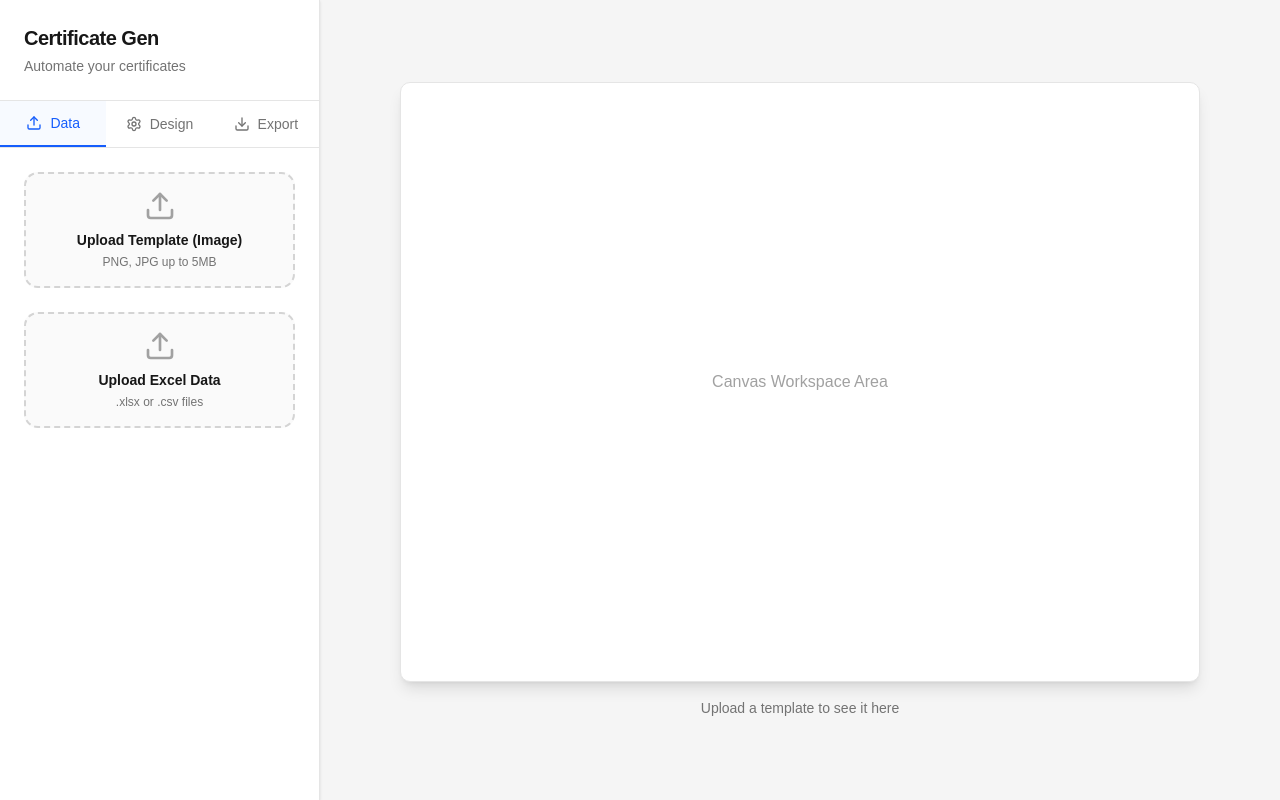
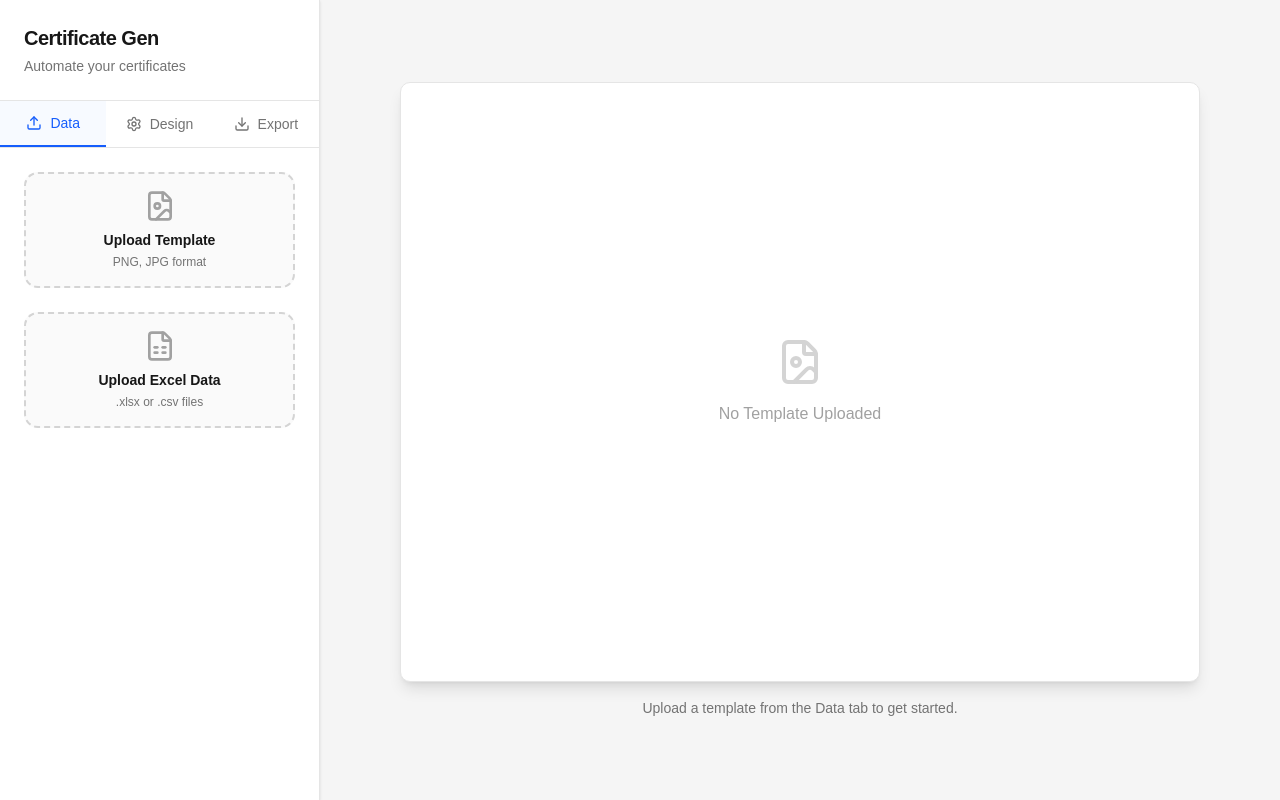
Before and after one commit to Aldi-H/certi, a Next.js app: page / in a window 1280 px wide. Built offline with nearby package versions, Linux system fonts and the light colour scheme.

Commit message:
feat: implement useEditorState hook for managing template image and Excel data uploads

```diff
--- a/components/editor/CertificateEditor.tsx
+++ b/components/editor/CertificateEditor.tsx
@@ -1,12 +1,43 @@
 "use client";
 
-import React, { useState } from "react";
-import { Upload, Settings, Download } from "lucide-react";
+import React, { useRef, useState } from "react";
+import {
+  Upload,
+  Settings,
+  Download,
+  FileImage,
+  FileSpreadsheet,
+  CheckCircle2,
+} from "lucide-react";
+import { useEditorState } from "@/hooks/useEditorState";
 
 export default function CertificateEditor() {
   const [activeTab, setActiveTab] = useState<"upload" | "design" | "export">(
     "upload",
   );
+
+  const {
+    templateImage,
+    excelData,
+    columns,
+    handleTemplateUpload,
+    handleExcelUpload,
+  } = useEditorState();
+
+  const imageInputRef = useRef<HTMLInputElement>(null);
+  const excelInputRef = useRef<HTMLInputElement>(null);
+
+  const onImageChange = (e: React.ChangeEvent<HTMLInputElement>) => {
+    if (e.target.files && e.target.files[0]) {
+      handleTemplateUpload(e.target.files[0]);
+    }
+  };
+
+  const onExcelChange = (e: React.ChangeEvent<HTMLInputElement>) => {
+    if (e.target.files && e.target.files[0]) {
+      handleExcelUpload(e.target.files[0]);
+    }
+  };
 
   return (
     <div className="flex h-screen w-full overflow-hidden bg-neutral-50 text-neutral-900">
@@ -62,22 +93,92 @@ export default function CertificateEditor() {
         <div className="flex-1 overflow-y-auto p-6">
           {activeTab === "upload" && (
             <div className="space-y-6">
-              <div className="flex cursor-pointer flex-col items-center justify-center rounded-xl border-2 border-dashed border-neutral-300 bg-neutral-50 p-4 text-center transition-colors hover:bg-neutral-100">
-                <Upload className="mb-2 h-8 w-8 text-neutral-400" />
-                <h3 className="text-sm font-semibold">
-                  Upload Template (Image)
+              {/* Template Image Upload */}
+              <div
+                onClick={() => imageInputRef.current?.click()}
+                className={`flex cursor-pointer flex-col items-center justify-center rounded-xl border-2 border-dashed p-4 text-center transition-colors ${
+                  templateImage
+                    ? "border-green-400 bg-green-50"
+                    : "border-neutral-300 bg-neutral-50 hover:bg-neutral-100"
+                }`}
+              >
+                <input
+                  type="file"
+                  accept="image/png, image/jpeg"
+                  className="hidden"
+                  ref={imageInputRef}
+                  onChange={onImageChange}
+                />
+
+                {templateImage ? (
+                  <>
+                    <CheckCircle2 className="mb-2 h-8 w-8 text-green-500" />
+                    <h3 className="text-sm font-semibold text-green-700">
+                      Template Uploaded
                     </h3>
+                    <p className="mt-1 text-xs text-green-600">
+                      Click to replace
+                    </p>
+                  </>
+                ) : (
+                  <>
+                    <FileImage className="mb-2 h-8 w-8 text-neutral-400" />
+                    <h3 className="text-sm font-semibold">Upload Template</h3>
                     <p className="mt-1 text-xs text-neutral-500">
-                  PNG, JPG up to 5MB
+                      PNG, JPG format
                     </p>
+                  </>
+                )}
               </div>
 
-              <div className="flex cursor-pointer flex-col items-center justify-center rounded-xl border-2 border-dashed border-neutral-300 bg-neutral-50 p-4 text-center transition-colors hover:bg-neutral-100">
-                <Upload className="mb-2 h-8 w-8 text-neutral-400" />
+              {/* Excel Data Upload */}
+              <div
+                onClick={() => excelInputRef.current?.click()}
+                className={`flex cursor-pointer flex-col items-center justify-center rounded-xl border-2 border-dashed p-4 text-center transition-colors ${
+                  excelData.length > 0
+                    ? "border-green-400 bg-green-50"
+                    : "border-neutral-300 bg-neutral-50 hover:bg-neutral-100"
+                }`}
+              >
+                <input
+                  type="file"
+                  accept=".xlsx, .csv"
+                  className="hidden"
+                  ref={excelInputRef}
+                  onChange={onExcelChange}
+                />
+
+                {excelData.length > 0 ? (
+                  <>
+                    <CheckCircle2 className="mb-2 h-8 w-8 text-green-500" />
+                    <h3 className="text-sm font-semibold text-green-700">
+                      {excelData.length} Rows Loaded
+                    </h3>
+                    <div className="mt-2 flex flex-wrap justify-center gap-1">
+                      {columns.slice(0, 3).map((col) => (
+                        <span
+                          key={col}
+                          className="rounded-full bg-green-100 px-2 py-0.5 text-[10px] text-green-800"
+                        >
+                          {col}
+                        </span>
+                      ))}
+                      {columns.length > 3 && (
+                        <span className="rounded-full bg-green-100 px-2 py-0.5 text-[10px] text-green-800">
+                          +{columns.length - 3}
+                        </span>
+                      )}
+                    </div>
+                  </>
+                ) : (
+                  <>
+                    <FileSpreadsheet className="mb-2 h-8 w-8 text-neutral-400" />
                     <h3 className="text-sm font-semibold">Upload Excel Data</h3>
                     <p className="mt-1 text-xs text-neutral-500">
                       .xlsx or .csv files
                     </p>
+                  </>
+                )}
               </div>
             </div>
           )}
@@ -104,16 +205,29 @@ export default function CertificateEditor() {
       </aside>
 
       {/* Main Workspace (Canvas Area) */}
-      <main className="relative flex flex-1 items-center justify-center overflow-auto bg-neutral-100">
-        {/* We will place the Canvas here in Phase 3 */}
+      <main className="relative flex flex-1 items-center justify-center overflow-auto bg-neutral-100 p-8">
+        {templateImage ? (
+          <div className="relative border border-neutral-200 shadow-xl">
+            {/* Displaying raw image for now, Phase 3 will replace this with Fabric.js Canvas */}
+            <img
+              src={templateImage}
+              alt="Template Preview"
+              className="max-h-[80vh] max-w-full object-contain"
+            />
+          </div>
+        ) : (
           <div className="text-center">
             <div className="flex h-[600px] w-[800px] items-center justify-center rounded-lg border border-neutral-200 bg-white text-neutral-400 shadow-lg">
-            Canvas Workspace Area
+              <span className="flex flex-col items-center">
+                <FileImage className="mb-4 h-12 w-12 text-neutral-300" />
+                No Template Uploaded
+              </span>
             </div>
             <p className="mt-4 text-sm text-neutral-500">
-            Upload a template to see it here
+              Upload a template from the Data tab to get started.
             </p>
           </div>
+        )}
       </main>
     </div>
   );
--- /dev/null
+++ b/hooks/useEditorState.ts
@@ -0,0 +1,74 @@
+import { useState, useCallback } from "react";
+import { parseWorkbook } from "@/lib/excel";
+
+export type CertificateVariable = {
+  id: string;
+  columnName: string;
+  x: number;
+  y: number;
+  fontSize: number;
+  fontFamily: string;
+  color: string;
+  align: "left" | "center" | "right";
+};
+
+export function useEditorState() {
+  const [templateImage, setTemplateImage] = useState<string | null>(null);
+  const [excelData, setExcelData] = useState<Record<string, unknown>[]>([]);
+  const [columns, setColumns] = useState<string[]>([]);
+  const [variables, setVariables] = useState<CertificateVariable[]>([]);
+
+  // Handle image upload
+  const handleTemplateUpload = useCallback((file: File) => {
+    if (file && file.type.startsWith("image/")) {
+      const url = URL.createObjectURL(file);
+      setTemplateImage(url);
+    } else {
+      alert("Please upload a valid image file (PNG/JPG).");
+    }
+  }, []);
+
+  // Handle Excel upload
+  const handleExcelUpload = useCallback(async (file: File) => {
+    try {
+      const buffer = await file.arrayBuffer();
+      const data = parseWorkbook(buffer);
+
+      if (data && data.length > 0) {
+        setExcelData(data);
+        // Extract headers from the first row
+        const headers = Object.keys(data[0]);
+        setColumns(headers);
+      } else {
+        alert("The uploaded Excel file appears to be empty.");
+      }
+    } catch (error) {
+      console.error("Error parsing Excel:", error);
+      alert(
+        "Failed to parse the Excel file. Please ensure it is a valid .xlsx or .csv format.",
+      );
+    }
+  }, []);
+
+  // Clear data
+  const resetState = useCallback(() => {
+    if (templateImage) {
+      URL.revokeObjectURL(templateImage);
+    }
+    setTemplateImage(null);
+    setExcelData([]);
+    setColumns([]);
+    setVariables([]);
+  }, [templateImage]);
+
+  return {
+    templateImage,
+    excelData,
+    columns,
+    variables,
+    setVariables,
+    handleTemplateUpload,
+    handleExcelUpload,
+    resetState,
+  };
+}
```
Also changed, not shown: 1 other file (tests, documents, lock files or other folders). Lines whose indentation alone changed are shown as unchanged.
